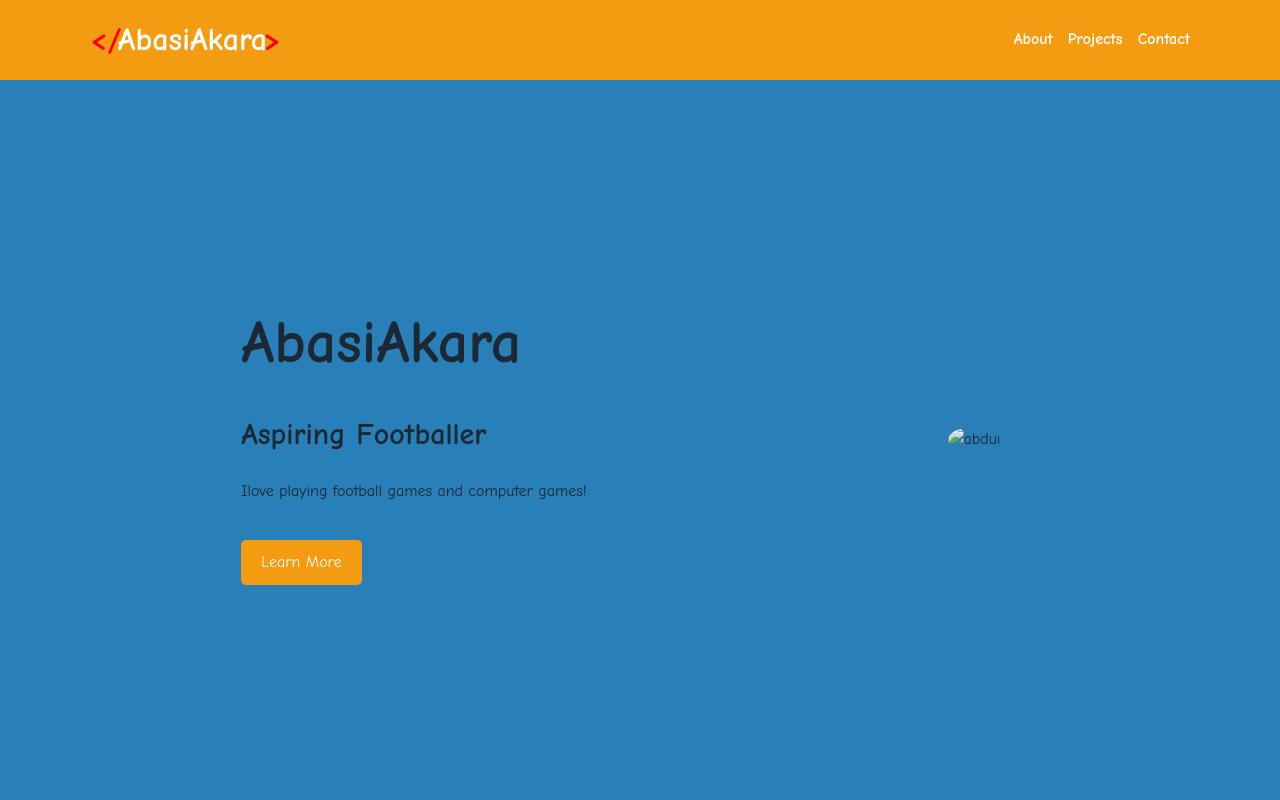
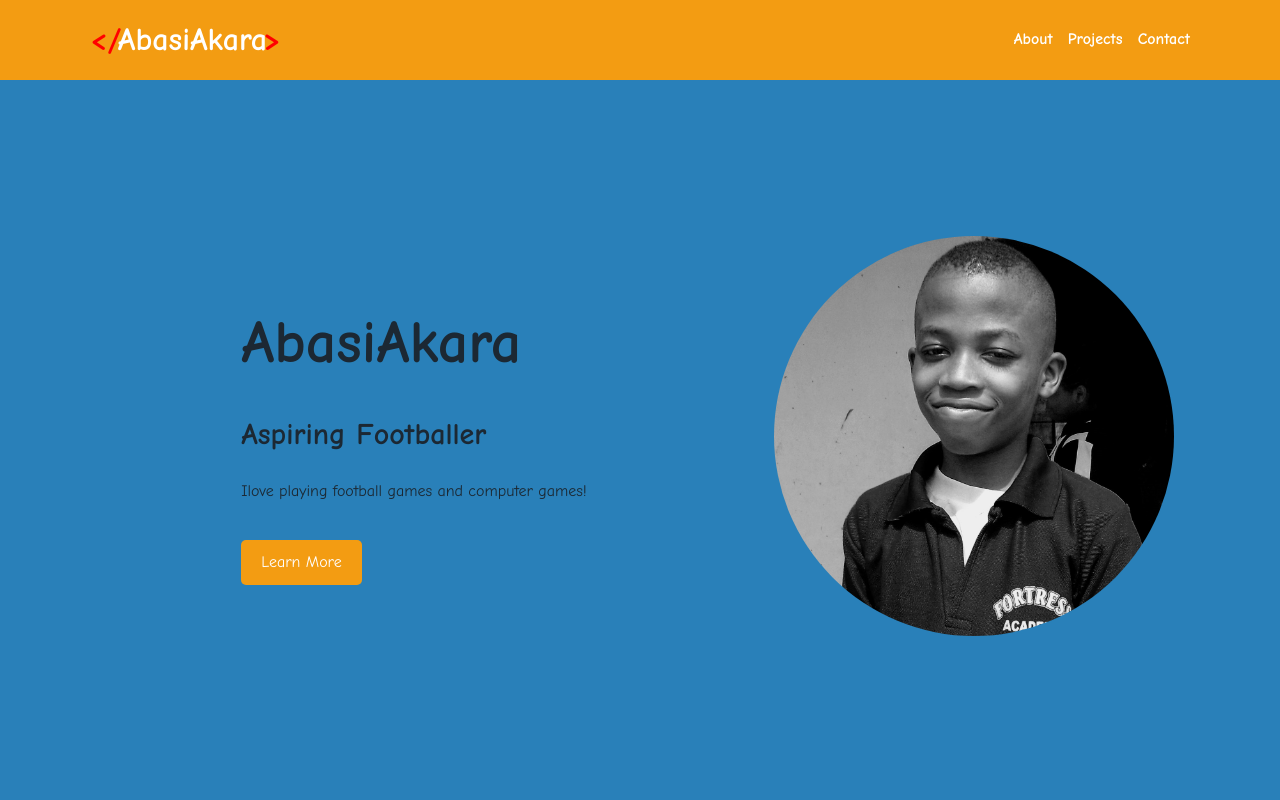
Before and after one commit to Fotress-school/AbasiAkara, a plain HTML site: page index.html in a window 1280 px wide. Shown: the top 800 px of the page. Drawn offline with Linux system fonts and the light colour scheme.

Commit message:
Added image

```diff
--- a/index.html
+++ b/index.html
@@ -48,7 +48,7 @@
                     <a href="#about" class="btn">Learn More</a>
                 </div>
                 <div class="hero-image">
-                    <img src=""alt="abdul">
+                    <img src="/abasi-akara.jpg"alt="abdul">
                 </div>
             </div>
         </div>
```
Also changed, not shown: abasi-akara.jpg (added).
